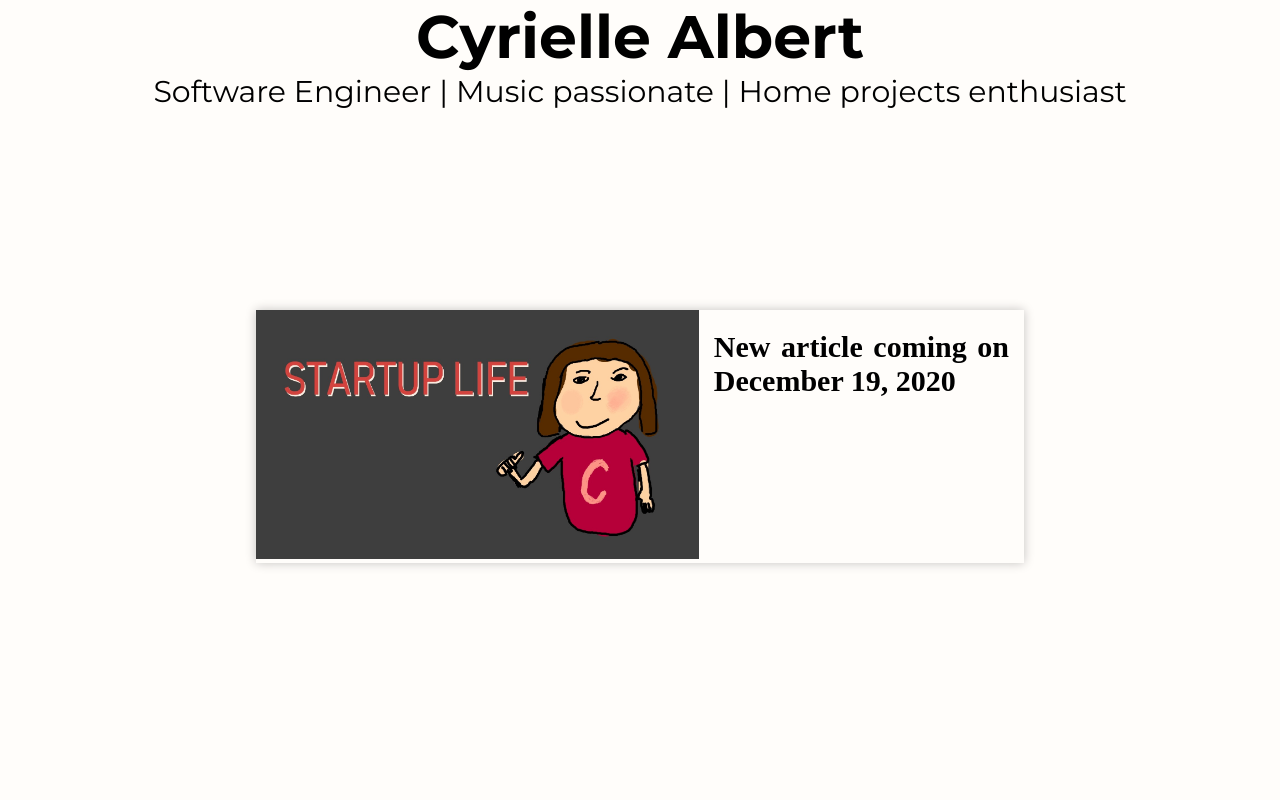
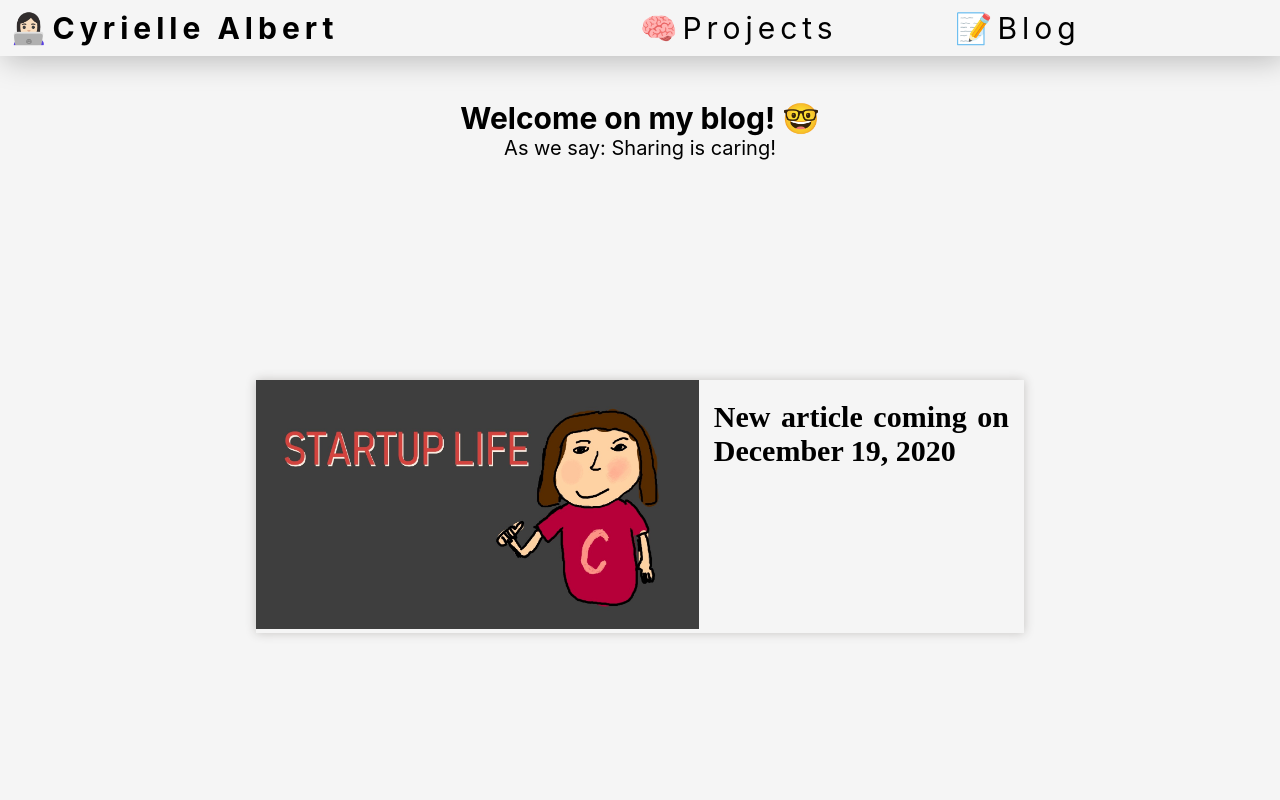
Before and after one commit to CyrielleAlbert/CyrielleInDev, a React (Create React App) app: page /Blog in a window 1280 px wide. Shown: the top 800 px of the page. Built offline with nearby package versions, Linux system fonts and the light colour scheme.

Commit message:
Better UI

```diff
--- a/src/Pages/Home.js
+++ b/src/Pages/Home.js
@@ -7,232 +7,131 @@ import github from "./Logo/Github.png";
 import twitter from "./Logo/Twitter_Logo_Blue.png";
 import LinkedinLogo from "./Logo/LI-In-Bug.png";
 import { NavLink } from "react-router-dom";
-
 class Home extends Component {
   render() {
     return (
-      <div style={{ backgroundColor: "#FFFDFA" }}>
+      <div>
         <div
           style={{
-            color: "#FFFDFA",
-            fontFamily: "Montserrat",
+            padding: 10,
+            font: "Montserrat",
+            fontSize: 30,
             color: "black",
-            fontSize: 60,
-            fontWeight:'bold',
-            textAlign: "center",
+            width: "100%",
+            minHeight: "6vh",
+            boxSizing: "border-box",
+            display: "flex",
+            alignItems: "center",
+            flexDirection: "row",
+            backgroundColor: "#F5F5F5",
+            transition: "all 0.7s ease-in",
+            letterSpacing: 5,
+            position: "fixed",
+            boxShadow: '4px 4px 30px rgba(0, 0, 0, 0.25)'
+
           }}
         >
-          Cyrielle Albert
-          <div
+          <NavLink
+            to="/"
             style={{
-              fontFamily: "Montserrat",
-              fontSize: 30,
-              fontWeight:'lighter',
-              color: "#000000",
+              width: "50%",
+              textDecoration: "none",
+              color: "black",
+              fontWeight: "bolder",
             }}
           >
-            Software Engineer | Music passionate | Home projects enthusiast
-          </div>
-        </div>
-        <div
-          style={{
-            fontSize: 20,
-            fontFamily: "Montserrat",
-            textAlign: "justify",
-            paddingLeft: "15%",
-            paddingRight: "15%",
-            paddingTop: 100,
-          }}
-        >
-          <p style={{ fontSize: 40 }}>Hi, there! 🖖</p>
-          <p style={{ fontSize: 20 }}>
-            {" "}
-            Welcome to my personal website.<br></br>
-            If you want to check my projects, you are at the right place.
-            <br></br>I also recently started to write about my journey as a
-            software engineer, give it a look & let me know what you think of
-            it.<br></br>
-            If you want to grab a coffee, meet for the lunch, have a video call,
-            or anything else, just send me a message, I’d be happy to meet you.
-            :)
-          </p>
-        </div>
-        <div
-          style={{
-            backgroundColor: "#FFFDFA",
-            flexDirection: "row",
-            display: "flex",
-            paddingTop: 50,
-            paddingBottom: 50,
-          }}
-        >
-          <div
-            style={{
-              //borderRadius: 12.5,
-              width: "32%",
-              height: "auto",
-              marginLeft: "15%",
-              marginRight: "3%",
-              backgroundColor: "white",
-              boxShadow: " 3px 3px 3px 2px #C4C2C0",
-            }}
+            👩🏻‍💻Cyrielle Albert
+          </NavLink>
+          <NavLink
+            to="/Projects"
+            style={{ width: "25%", textDecoration: "none", color: "black" }}
           >
-            <a href="https://www.linkedin.com/in/cyriellealbert/">
-              <img
-                src={linkedinPage}
-                style={{
-                  //borderRadius: 12.5,
-                  width: "100%",
-                  position: "relative",
-                }}
-              />{" "}
-            </a>
-          </div>
-
-          <div
-            style={{
-              //borderRadius: 12.5,
-              width: "32%",
-              height: "auto",
-              marginRight: "15%",
-              marginLeft: "3%",
-              boxShadow: " 3px 3px 3px 2px #C4C2C0",
-            }}
+            🧠Projects
+          </NavLink>
+          <NavLink
+            to="/Blog"
+            style={{ width: "25%", textDecoration: "none", color: "black" }}
           >
-            <NavLink to="/Projects">
-              <img
-                src={projects}
-                style={{
-                  // borderRadius: 12.5,
-                  width: "100%",
-                }}
-              />
-            </NavLink>
-          </div>
-        </div>
-        <div
-          style={{
-            // borderRadius: 12.5,
-            width: "70%",
-            height: "auto",
-            marginRight: "15%",
-            marginLeft: "15%",
-            boxShadow: " 3px 3px 3px 2px #C4C2C0",
-          }}
-        >
-          <NavLink to="/Blog">
-            <img
-              src={writings}
-              style={{
-                //borderRadius: 12.5,
-                width: "100%",
-              }}
-            />
+            📝Blog
           </NavLink>
         </div>
         <div
+          style={{ width: "100%", backgroundColor: "#F5F5F5", paddingTop:70,paddingBottom:200}}
+        >
+          <img src={"/Images/cyriOpenBCI.png"} width={"50%"} />
+          <div
+            style={{
+              backgroundColor: "white",
+              position: "absolute",
+              top: "25%",
+              right: "10%",
+              width: "50%",
+              font: "Montserrat",
+              fontSize: 20,
+              padding: 20,
+              paddingBottom:50,
+              textAlign:'justify',
+              filter: 'drop-shadow(0px 4px 78px rgba(0, 0, 0, 0.25))'
+            }}
+          >
+            <p style={{fontSize:30}}>Hi, there! 🖖</p>
+            <p>
+              I am an electronics & software engineer and I am passionate with
+              new Technologies.  I worked on Neurosciences and developed
+              neurofeedback algorithms for sleep, using diverse EEG headset.{" "}<br></br><br></br>
+              {
+                "Deep inside, I’ve always loved building stuff and since I started my study, my main tools are Raspberry & Arduino."
+              }<br></br><br></br>
+              {
+                "I was more of a Python fan few months ago, working on Data sciences & signal processing but I’ve recently been attracted by web & app development and started developing in Javascript with ReactJS, NodeJS & React Native."
+              }<br></br><br></br>
+              Don't forget to check out my <NavLink to="/Projects">projects</NavLink> and my <NavLink to="/Blog">blog</NavLink>!
+            </p>
+          </div>
+        </div>
+
+        <div
           style={{
-            paddingTop: 50,
-            fontFamily: "Montserrat",
-            fontSize: 30,
-            textAlign: "center",
+            backgroundColor: "#F5F5F5",
+            flexDirection: "row",
+            display: "flex",
+            paddingBottom: 50,
+
           }}
         >
-          Contact Information:<br></br>
-          <br></br>
-          <div style={{ fontSize: 20 }}>
-            Email: cyriellehelenealbert@gmail.com <br></br>
-            <br></br>
-            Phone number: +33635121409
-          </div>
-        </div>
-        <div
-          style={{
-            backgroundColor: "#FFFDFA",
-            flexDirection: "row",
-            display: "flex",
-            paddingTop: 100,
-            paddingBottom: 50,
-          }}
-        >
-          <div
-            style={{
-              width: "32%",
-              flexDirection: "column",
-              display: "flex",
-              fontFamily: "Montserrat",
-              fontSize: 30,
-              textAlign: "center",
-              paddingLeft: "15%",
-              paddingRight: "3%",
-            }}
-          >
-            <div style={{ height: 100 }}>Follow me:</div>
-            <div style={{ flexDirection: "row", display: "flex" }}>
               <div
                 style={{
-                  width: "20%",
-                  paddingLeft: "15%",
-                  paddingRight: "15%",
+                  width: "25%",
                 }}
               >
                 <a href="https://www.instagram.com/al_rielle/">
-                  <img src={IG} style={{ width: "100%" }} />
+                  <img src={IG} style={{ width: "25%",paddingLeft:'37%' }} />
                 </a>
               </div>
-              <div style={{ width: "20%" }}>
+              <div style={{ width: "25%" }}>
                 <a href="https://twitter.com/Cyri_official">
-                  <img src={twitter} style={{ width: "100%" }} />
+                  <img src={twitter} style={{ width: "25%",paddingLeft:'37%' }} />
                 </a>
               </div>
               <div
                 style={{
-                  width: "20%",
-                  paddingLeft: "10%",
-                  paddingRight: "10%",
+                  width: "25%",
+
                 }}
               >
                 <a href="https://github.com/CyrielleAlbert">
-                  <img src={github} style={{ width: "100%" }} />
+                  <img src={github} style={{ width: "25%",paddingLeft:'37%' }} />
                 </a>
               </div>
-            </div>
-          </div>
-          <div
-            style={{
-              width: "32%",
-              flexDirection: "column",
-              display: "flex",
-              fontFamily: "Montserrat",
-              fontSize: 30,
-              textAlign: "center",
-            }}
-          >
-            <div style={{ height: 100 }}>Add me:</div>
-            <div style={{ flexDirection: "row", display: "flex" }}>
               <div
                 style={{
-                  width: "20%",
-                  paddingLeft: "40%",
-                  paddingRight: "40%",
+                  width: "25%",
                 }}
               >
                 <a href="https://www.linkedin.com/in/cyriellealbert/">
-                  <img src={LinkedinLogo} style={{ width: "100%" }} />
+                  <img src={LinkedinLogo} style={{ width: "25%",paddingLeft:'37%' }} />
                 </a>
               </div>
-            </div>
-          </div>
-          <div
-            style={{
-              width: "0%",
-              flexDirection: "column",
-              display: "flex",
-              fontFamily: "Montserrat",
-              fontSize: 40,
-              textAlign: "center",
-            }}
-          ></div>
         </div>
         <div
           style={{
@@ -240,6 +139,7 @@ class Home extends Component {
             justifyContent: "center",
             color: "grey",
             paddingBottom: 50,
+            backgroundColor:'#F5F5F5'
           }}
         >
           {" "}
--- a/src/Pages/Projects.js
+++ b/src/Pages/Projects.js
@@ -23,31 +23,51 @@ class Projects extends Component {
 
   render() {
     return (
-      <div style={{ backgroundColor: "#FFFDFA" }}>
-        <NavLink to="/" style={{ textDecoration: "none" }}>
-          <div
+      <div style={{ backgroundColor: "#F5F5F5" }}>
+        <div
+          style={{
+            padding: 10,
+            font: "Montserrat",
+            fontSize: 30,
+            color: "black",
+            width: "100%",
+            minHeight: "6vh",
+            boxSizing: "border-box",
+            display: "flex",
+            alignItems: "center",
+            flexDirection: "row",
+            backgroundColor: "#F5F5F5",
+            transition: "all 0.7s ease-in",
+            letterSpacing: 5,
+            position: "fixed",
+            boxShadow: '4px 4px 30px rgba(0, 0, 0, 0.25)'
+
+          }}
+        >
+          <NavLink
+            to="/"
             style={{
-              color: "#FFFDFA",
-              fontFamily: "MontSerrat",
-              fontWeight: "bold",
+              width: "50%",
+              textDecoration: "none",
               color: "black",
-              fontSize: 60,
-              textAlign: "center",
+              fontWeight: "bolder",
             }}
           >
-            Cyrielle Albert
-            <div
-              style={{
-                fontFamily: "Montserrat",
-                fontSize: 30,
-                fontWeight: "lighter",
-                color: "#000000",
-              }}
-            >
-              Software Engineer | Music passionate | Home projects enthusiast
-            </div>
-          </div>
-        </NavLink>
+            👩🏻‍💻Cyrielle Albert
+          </NavLink>
+          <NavLink
+            to="/Projects"
+            style={{ width: "25%", textDecoration: "none", color: "black" }}
+          >
+            🧠Projects
+          </NavLink>
+          <NavLink
+            to="/Blog"
+            style={{ width: "25%", textDecoration: "none", color: "black" }}
+          >
+            📝Blog
+          </NavLink>
+        </div>
         <div
           style={{
             fontSize: 20,
--- a/src/Pages/Writings.js
+++ b/src/Pages/Writings.js
@@ -5,38 +5,77 @@ import ArticlesInfo from "./Articles/ArticlesInfo.json";
 class Writings extends Component {
   render() {
     return (
-      <div style={{ backgroundColor: "#FFFDFA" }}>
-        <NavLink to="/" style={{ textDecoration: "none" }}>
-          <div
+      <div style={{ backgroundColor: "#F5F5F5" }}>
+        <div
+          style={{
+            padding: 10,
+            font: "Montserrat",
+            fontSize: 30,
+            color: "black",
+            width: "100%",
+            minHeight: "6vh",
+            boxSizing: "border-box",
+            display: "flex",
+            alignItems: "center",
+            flexDirection: "row",
+            backgroundColor: "#F5F5F5",
+            transition: "all 0.7s ease-in",
+            letterSpacing: 5,
+            position: "fixed",
+            boxShadow: "4px 4px 30px rgba(0, 0, 0, 0.25)",
+          }}
+        >
+          <NavLink
+            to="/"
             style={{
-              color: "#FFFDFA",
-              fontFamily: "Montserrat",
+              width: "50%",
+              textDecoration: "none",
               color: "black",
-              fontSize: 60,
-              fontWeight:'bold',
-              textAlign: "center",
+              fontWeight: "bolder",
             }}
           >
-            Cyrielle Albert
-            <div
-              style={{
-                fontFamily: "Montserrat",
-                fontSize: 30,
-                fontWeight:'lighter',
-                color: "#000000",
-              }}
-            >
-              Software Engineer | Music passionate | Home projects enthusiast
-            </div>
-          </div>
-        </NavLink>
-        <div style={{ paddingBottom: 300 }}>
+            👩🏻‍💻Cyrielle Albert
+          </NavLink>
+          <NavLink
+            to="/Projects"
+            style={{ width: "25%", textDecoration: "none", color: "black" }}
+          >
+            🧠Projects
+          </NavLink>
+          <NavLink
+            to="/Blog"
+            style={{ width: "25%", textDecoration: "none", color: "black" }}
+          >
+            📝Blog
+          </NavLink>
+        </div>
+        <div
+          style={{
+            font: "Montserrat",
+            fontSize: 30,
+            paddingTop: 100,
+            textAlign: "center",
+            fontWeight: "bolder",
+          }}
+        >
+          {"Welcome on my blog! 🤓"}{" "}
+        </div>
+        <div
+          style={{
+            font: "Montserrat",
+            fontSize: 20,
+            textAlign: "center",
+          }}
+        >
+          {'As we say: Sharing is caring!'}{" "}
+        </div>
+        <div style={{ paddingBottom: 300, paddingTop: 20 }}>
           {Object.keys(ArticlesInfo).map((id) => {
             if (Date.now() > new Date(ArticlesInfo[id].createdAt)) {
               return (
                 <NavLink
                   to={{
-                    pathname: "/Blog/"+{id},
+                    pathname: "/Blog/" + { id },
                   }}
                   style={{ textDecoration: "none" }}
                 >
@@ -115,7 +154,7 @@ class Writings extends Component {
                       color: "black",
                       fontWeight: "bold",
                       textAlign: "justify",
-                      backgroundColor: "#FFFDFA",
+                      backgroundColor: "#F5F5F5",
                       marginTop: 20,
                     }}
                   >
--- a/src/index.css
+++ b/src/index.css
@@ -1,7 +1,7 @@
 body {
   margin: 0;
   font-family: -apple-system, BlinkMacSystemFont, 'Segoe UI', 'Roboto', 'Oxygen',
-    'Ubuntu', 'Cantarell', 'Fira Sans', 'Droid Sans', 'Helvetica Neue',
+    'Ubuntu', 'Cantarell', 'Fira Sans', 'Droid Sans', 'Helvetica Neue', 'Montserrat',
     sans-serif;
   -webkit-font-smoothing: antialiased;
   -moz-osx-font-smoothing: grayscale;
```
Also changed, not shown: public/Images/cyriOpenBCI.png (added).
